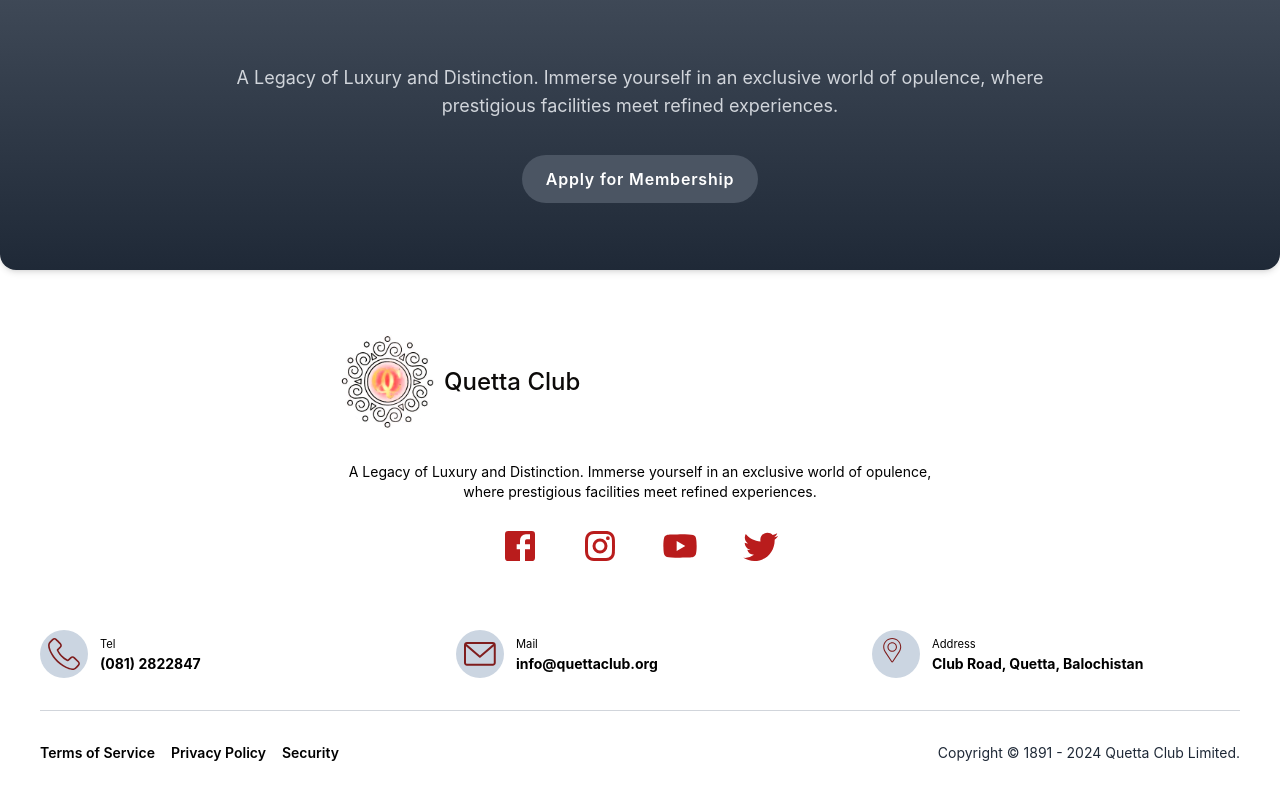
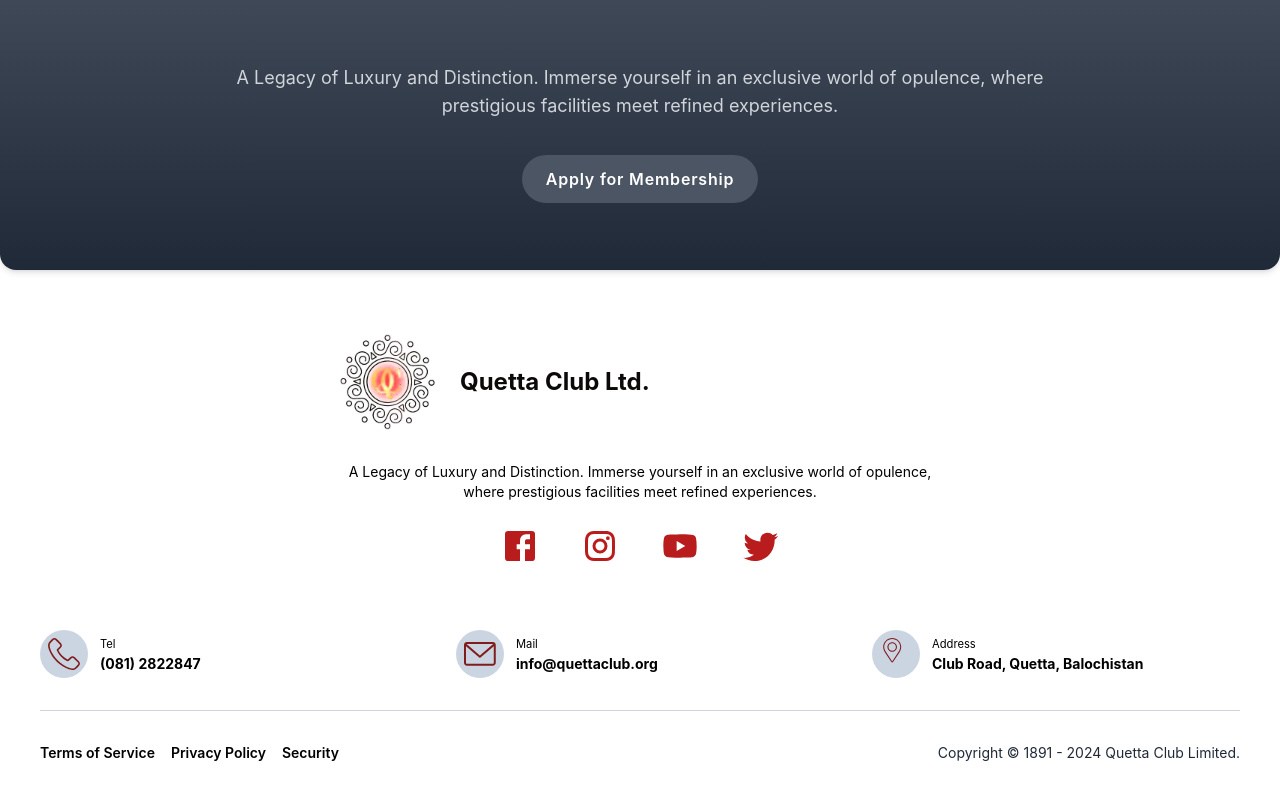
Before and after one commit to thenewadeel/qcl-next, a Next.js app: page / in a window 1280 px wide. Shown: the part 6742-7537 px from the top of the page. Built offline with nearby package versions, Linux system fonts and the light colour scheme.

Commit message:
footer logo dark n light

```diff
--- a/components/footer.js
+++ b/components/footer.js
@@ -11,8 +11,9 @@ export default function Footer() {
       <footer className=" py-8 px-10 ">
         <div className="md:max-w-[50%] mx-auto text-center self-center">
           <Link href="/" className="flex items-center space-x-2 text-2xl font-medium text-stone-950 dark:text-gray-100">
-            <Image src="/img/logo.svg" alt="N" width="512" height="512" className="w-24" />
-            <span>Quetta Club</span>
+            {/* <Image src="/img/logo.svg" alt="N" width="512" height="512" className="w-24" /> */}
+            <div className="w-24 h-24 bg-Pic dark:bg-Pic-dark rounded-full"></div>
+            <span className="px-4 font-bold">Quetta Club Ltd.</span>
           </Link>
           <p className="text-sm mt-8 dark:text-gray-400">
             A Legacy of Luxury and Distinction. Immerse yourself in an exclusive world of opulence, where prestigious
```
